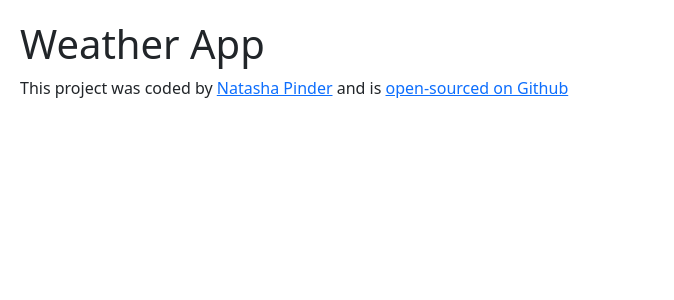
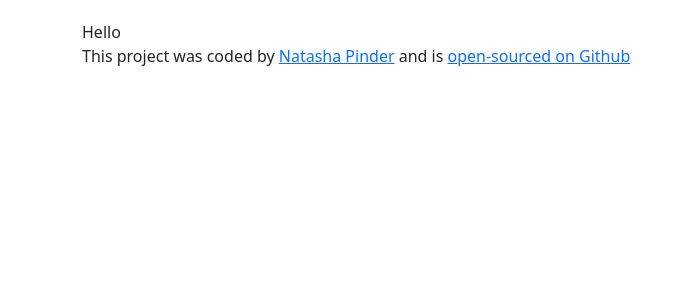
Before and after one commit to natashapinder00/updated-react-weather-app, a React (Create React App) app: page / in a window 1280 px wide. Shown: the top 300 px of the page, without its empty margins (0-674 px from the left). Built offline with nearby package versions, Linux system fonts and the light colour scheme.

Commit message:
created weather.js and weather.css

```diff
--- a/src/App.js
+++ b/src/App.js
@@ -1,13 +1,16 @@
-import React from 'react';
-import './App.css';
+import React from "react";
+import Weather from "./Weather";
+import "./App.css";
 
-function App() {
+
+export function App() {
   return (
     <div className="App">
-      <div className="contrainer">
-  <h1> Weather App </h1>
+      <div className="container">
 
-<footer>
+        <Weather />
+
+        <footer>
   This project was coded by <a href="https://www.linkedin.com/in/natasha-p-9a3621173/"
   target="_blank" rel="noreferrer">Natasha Pinder</a>  and is{" "}
   <a href="https://github.com/natashapinder00/updated-react-weather-app"
--- /dev/null
+++ b/src/Weather.js
@@ -0,0 +1,6 @@
+import React from "react";
+
+
+export default function Weather() {
+    return<div className="Weather">Hello</div>;
+    }
```
Also changed, not shown: src/Weather.css (added).
